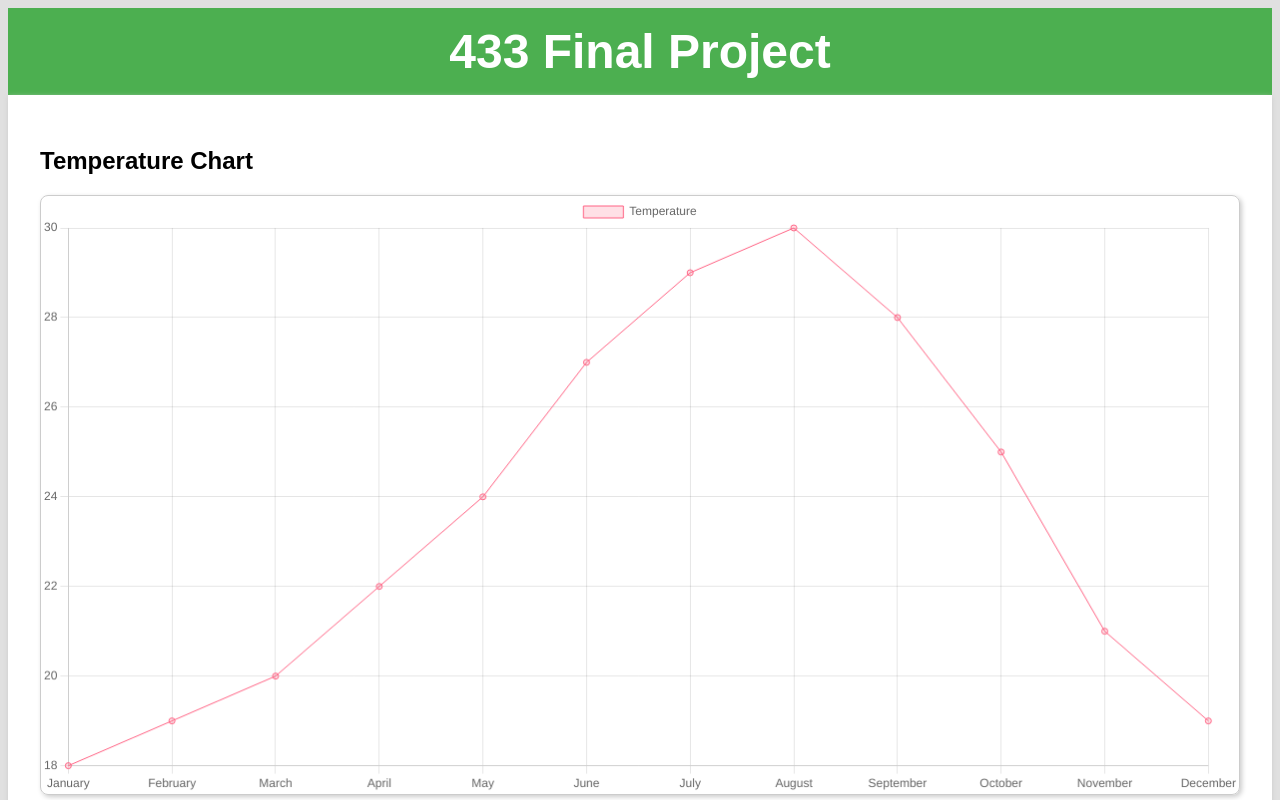
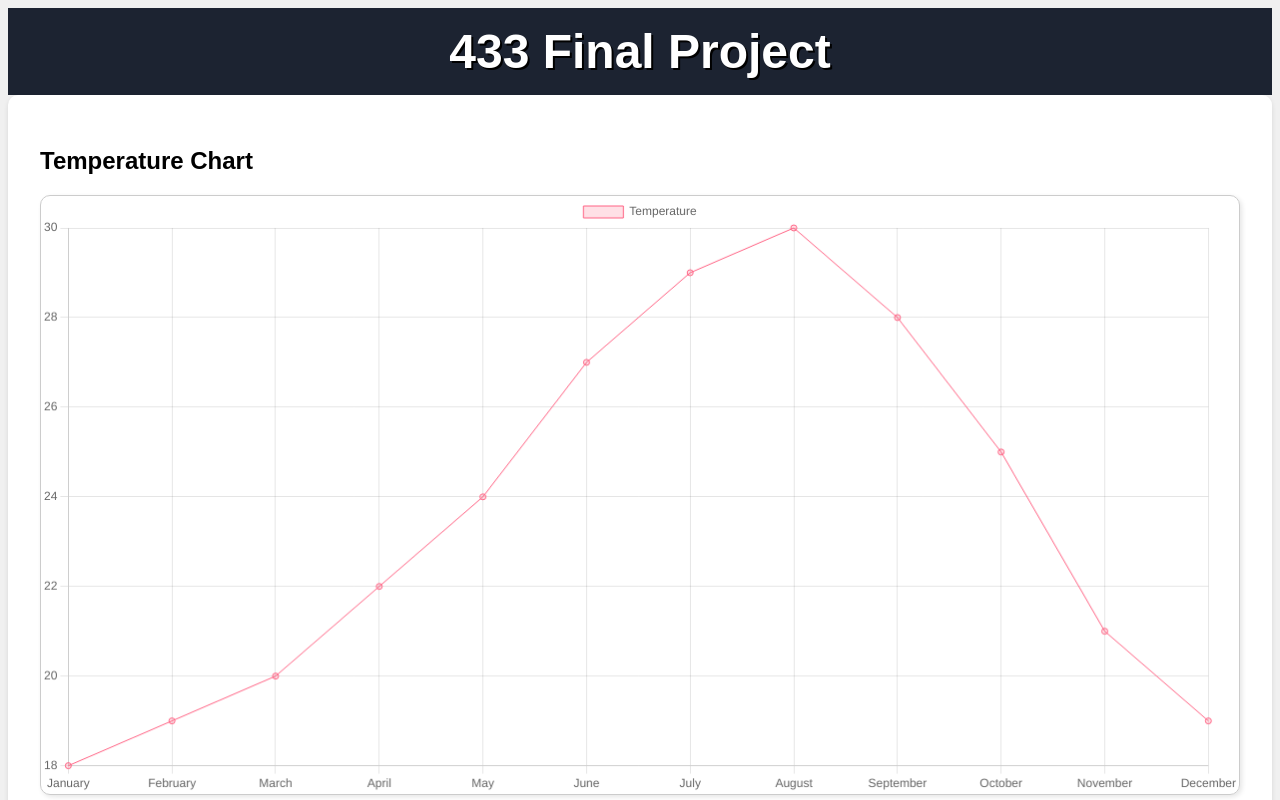
Before and after one commit to isaiahvictor12/433FinalProject, a plain HTML site: page index.html in a window 1280 px wide. Shown: the top 800 px of the page. Drawn offline with nearby package versions, Linux system fonts and the light colour scheme.

Commit message:
First commit

```diff
--- a/style.css
+++ b/style.css
@@ -1,12 +1,12 @@
 /* Global Styles */
 body {
-  background-color: #e0e0e0;
+  background-color: #f0f0f0;
   font-family: Arial, sans-serif;
 }
 
 /* Style the page header */
 header {
-  background-color: #4caf50;
+  background-color: #1c2331;
   color: #fff;
   padding: 1rem;
   text-align: center;
@@ -16,6 +16,7 @@ header {
 h1 {
   margin: 0;
   font-size: 3rem;
+  text-shadow: 2px 2px #000;
 }
 
 /* Style the container */
@@ -27,7 +28,8 @@ h1 {
   margin: 0 auto;
   padding: 2rem;
   background-color: #fff;
-  box-shadow: 0px 2px 5px #ccc;
+  box-shadow: 0px 2px 5px rgba(0, 0, 0, 0.1);
+  border-radius: 10px;
 }
 
 /* Style the charts */
@@ -39,20 +41,20 @@ canvas {
 /* Style the temperature chart */
 #temperatureChart {
   border: 1px solid #ccc;
-  border-radius: 0.5rem;
-  box-shadow: 2px 2px 5px #ccc;
+  border-radius: 10px;
+  box-shadow: 2px 2px 5px rgba(0, 0, 0, 0.1);
 }
 
 /* Style the light chart */
 #lightChart {
   border: 1px solid #ccc;
-  border-radius: 0.5rem;
-  box-shadow: 2px 2px 5px #ccc;
+  border-radius: 10px;
+  box-shadow: 2px 2px 5px rgba(0, 0, 0, 0.1);
 }
 
 /* Style the humidity chart */
 #humidityChart {
   border: 1px solid #ccc;
-  border-radius: 0.5rem;
-  box-shadow: 2px 2px 5px #ccc;
+  border-radius: 10px;
+  box-shadow: 2px 2px 5px rgba(0, 0, 0, 0.1);
 }
```
